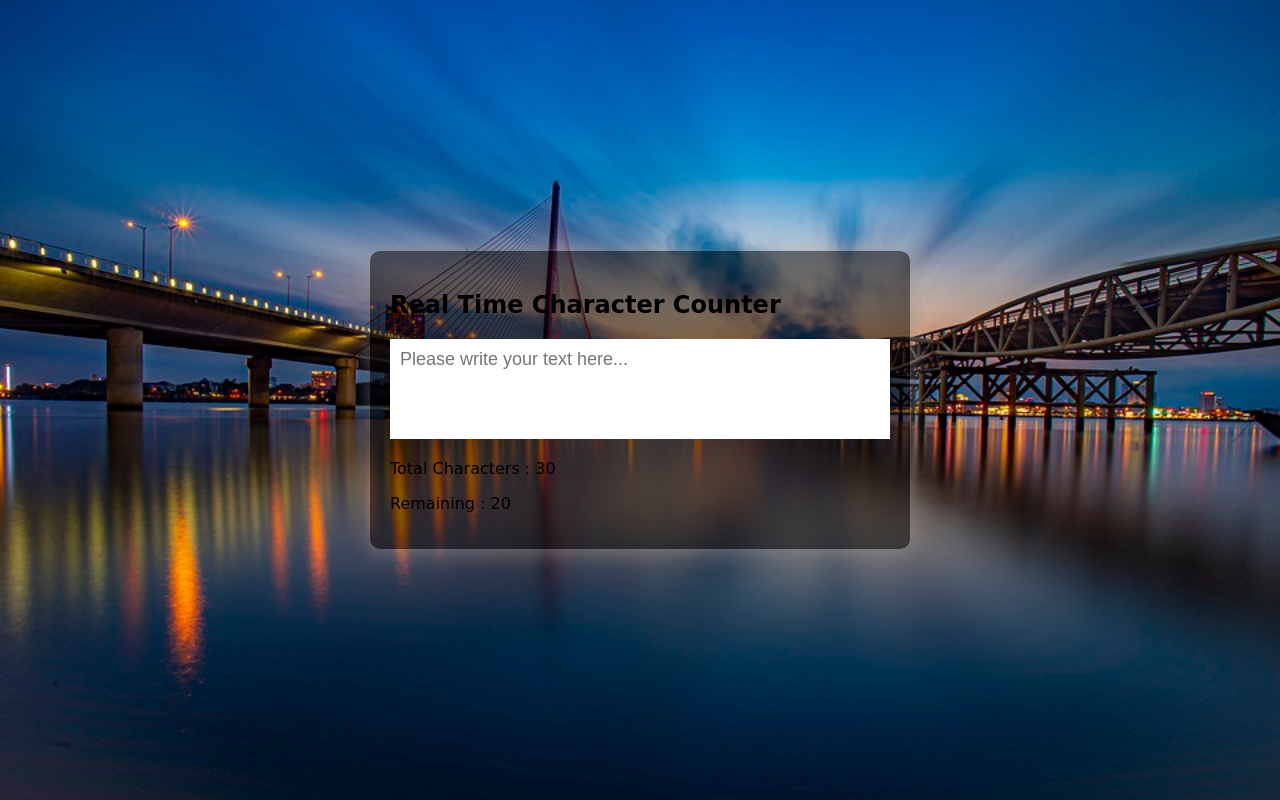
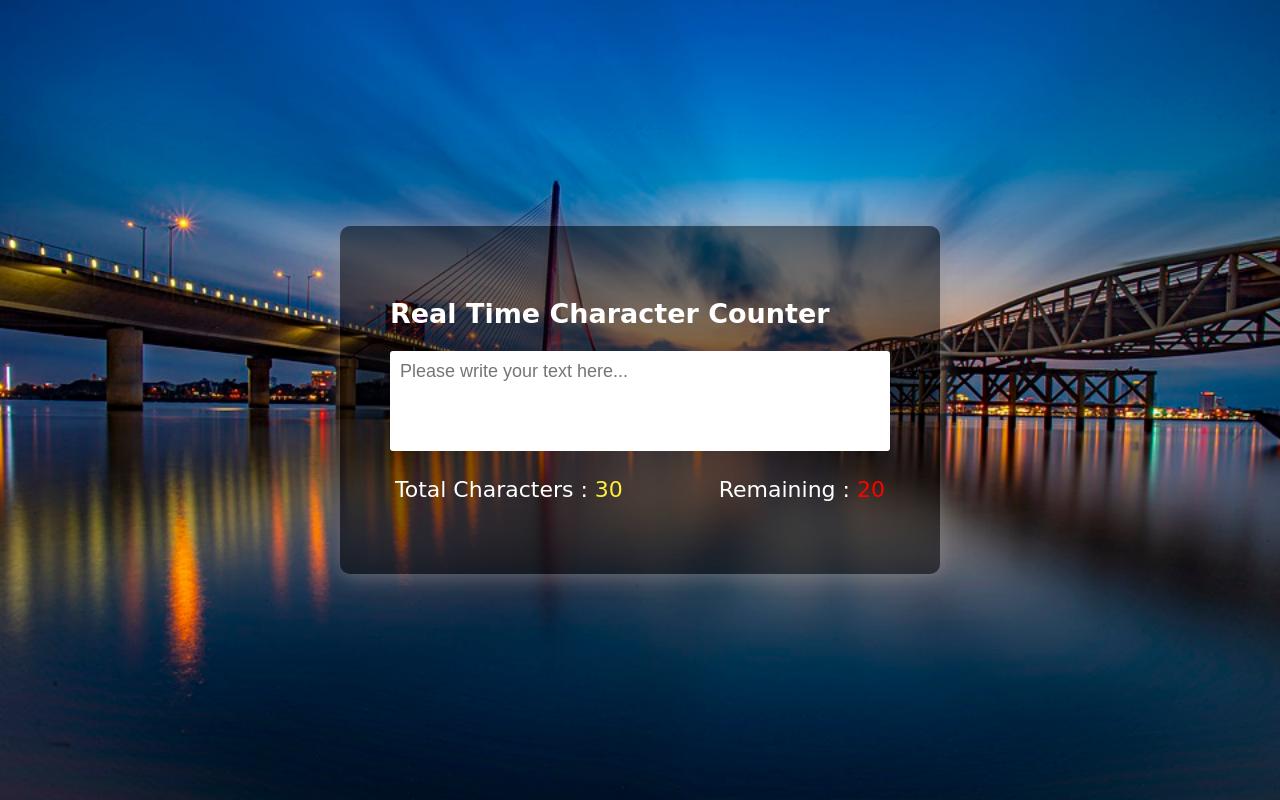
Before and after one commit to farhanacsebd/real-time-Character-counter-using-js, a plain HTML site: page index.html in a window 1280 px wide. Drawn offline with Linux system fonts and the light colour scheme.

Commit message:
create css structure

```diff
--- a/style.css
+++ b/style.css
@@ -13,7 +13,7 @@ body{
 
 .container{
     width: 500px;
-    padding: 20px;
+    padding: 50px;
     margin: 5px;
     border-radius: 10px;
     background-color: rgba(0,0,0,0.5);
@@ -29,4 +29,29 @@ body{
     padding: 10px;
     box-sizing: border-box;
     border: none;
+    border-radius: 3px;
 }
+
+.counter-container{
+    display: flex;
+    justify-content: space-between;
+    padding:  0 5px;
+}
+
+.counter-container p{
+    font-size: 22px;
+    color: #ffffff;
+}
+
+h2{
+    font-size: 27px;
+    color: #ffffff;
+}
+
+.total-counter{
+    color: #ffef3c;
+}
+
+.remaining-counter{
+    color: #ff0000;
+}
```
Also changed, not shown: bg1.jpg (added).
